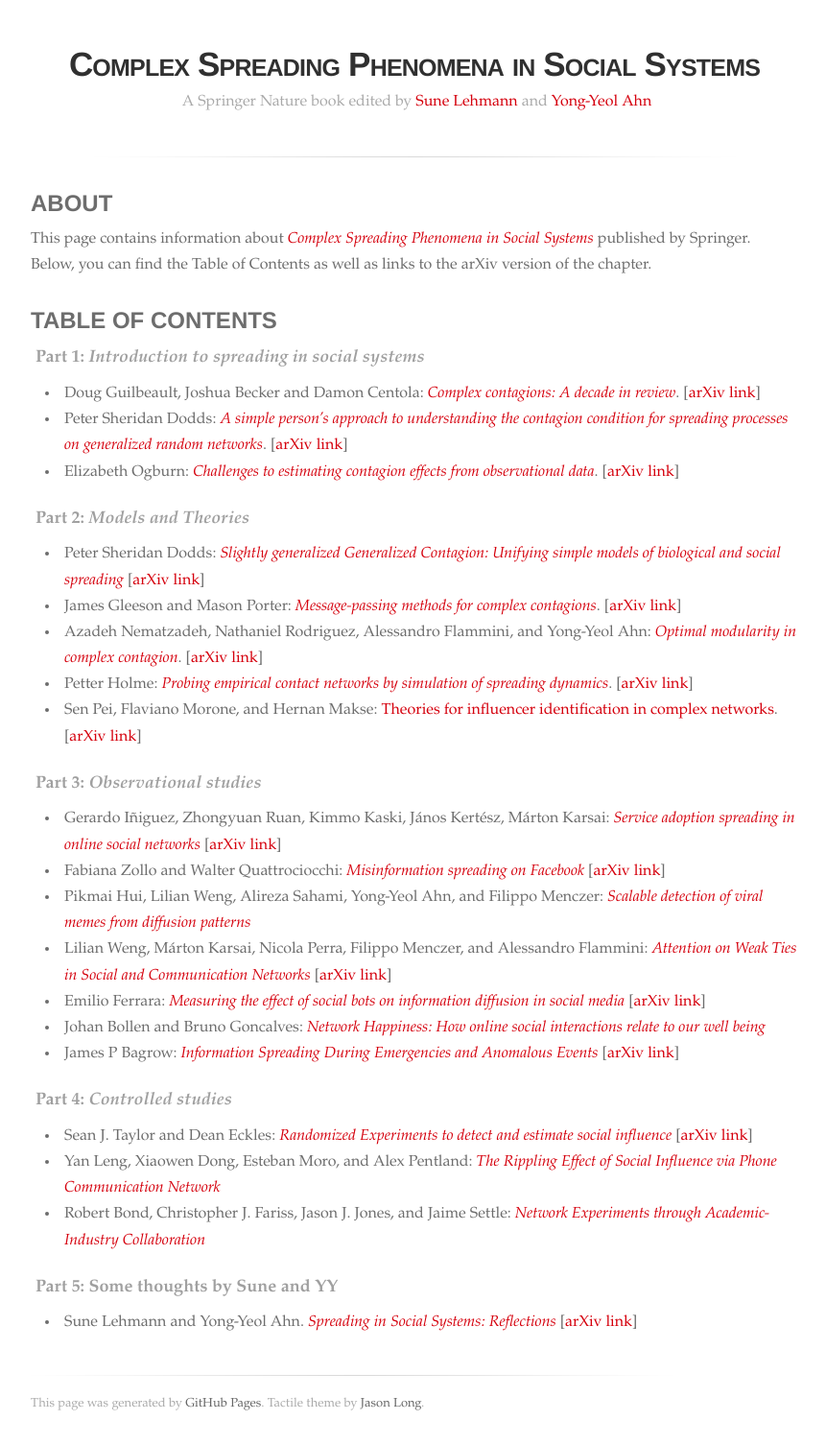
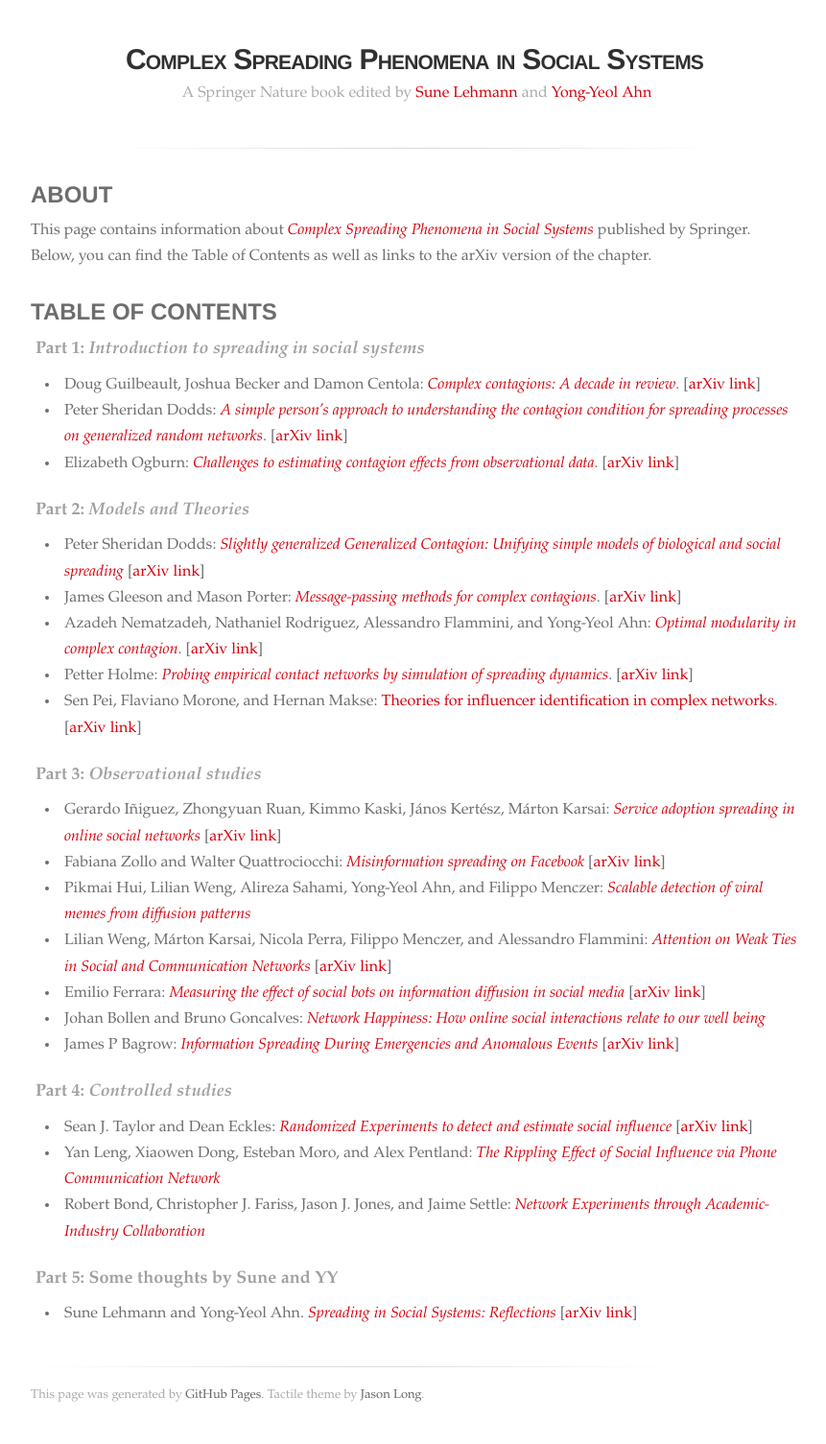
Before and after one commit to socialcontagionbook/socialcontagionbook.github.io, a Jekyll site: the page built from index.md, in a window 1280 px wide. Shown: the whole page at 96% size, without its empty margins (208-1069 px from the left). Built offline with Jekyll 4.4.1, drawn with Linux system fonts in a browser that asks for light colours; some web fonts are replaced; our own code applies the rules of GitHub Pages for plain Markdown files.

Commit message:
Update stylesheet.css

```diff
--- a/stylesheets/stylesheet.css
+++ b/stylesheets/stylesheet.css
@@ -71,7 +71,7 @@ header {
 
 header h1 {
   font-family: 'Avenir Next', 'Avenir', 'Chivo', 'Helvetica Neue', Helvetica, Arial, serif;
-  font-size: 35px; font-weight: 700;
+  font-size: 30px; font-weight: 700;
   font-variant: small-caps;
   line-height: 1.8;
   color: #303030;
```
